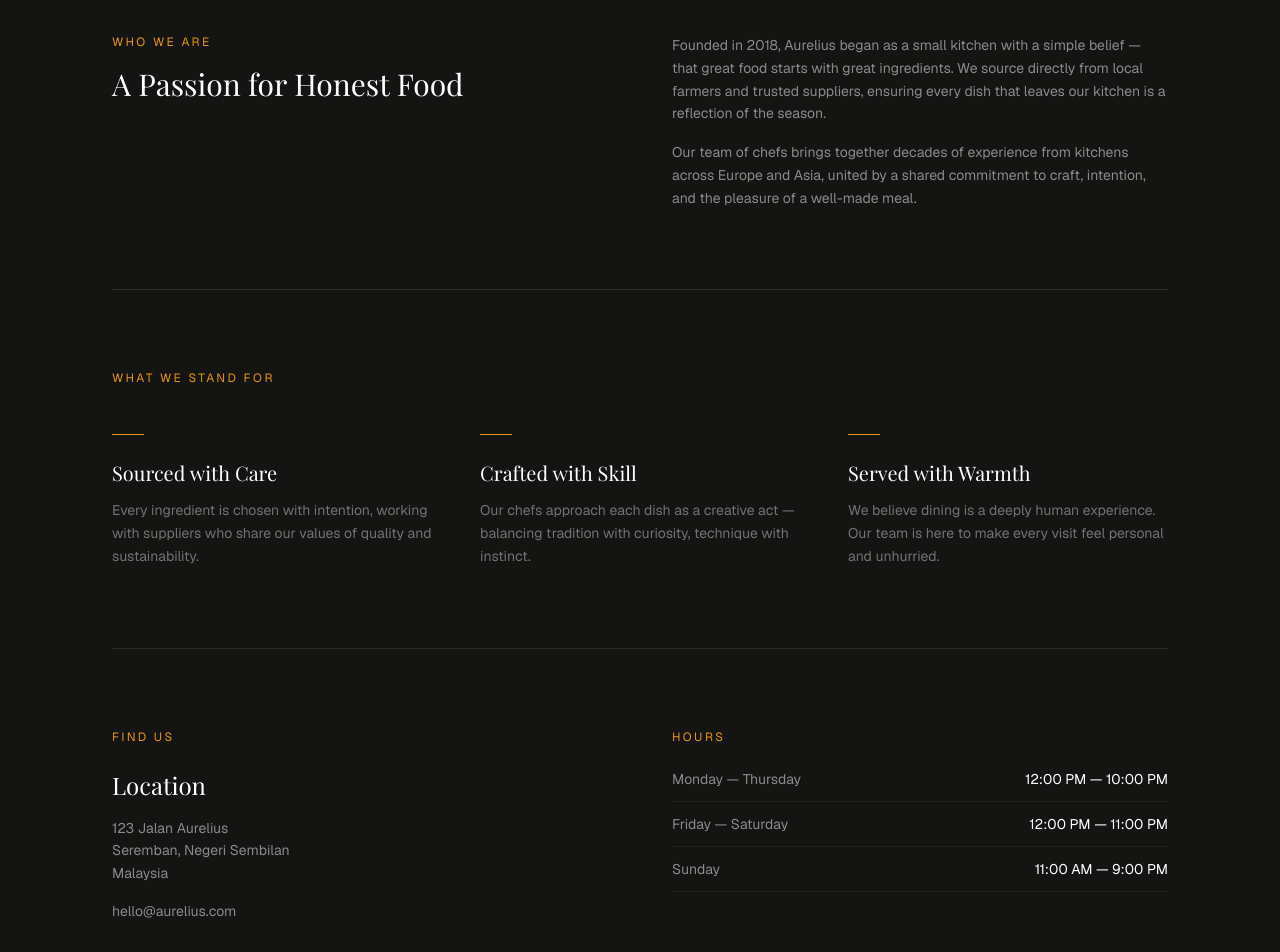
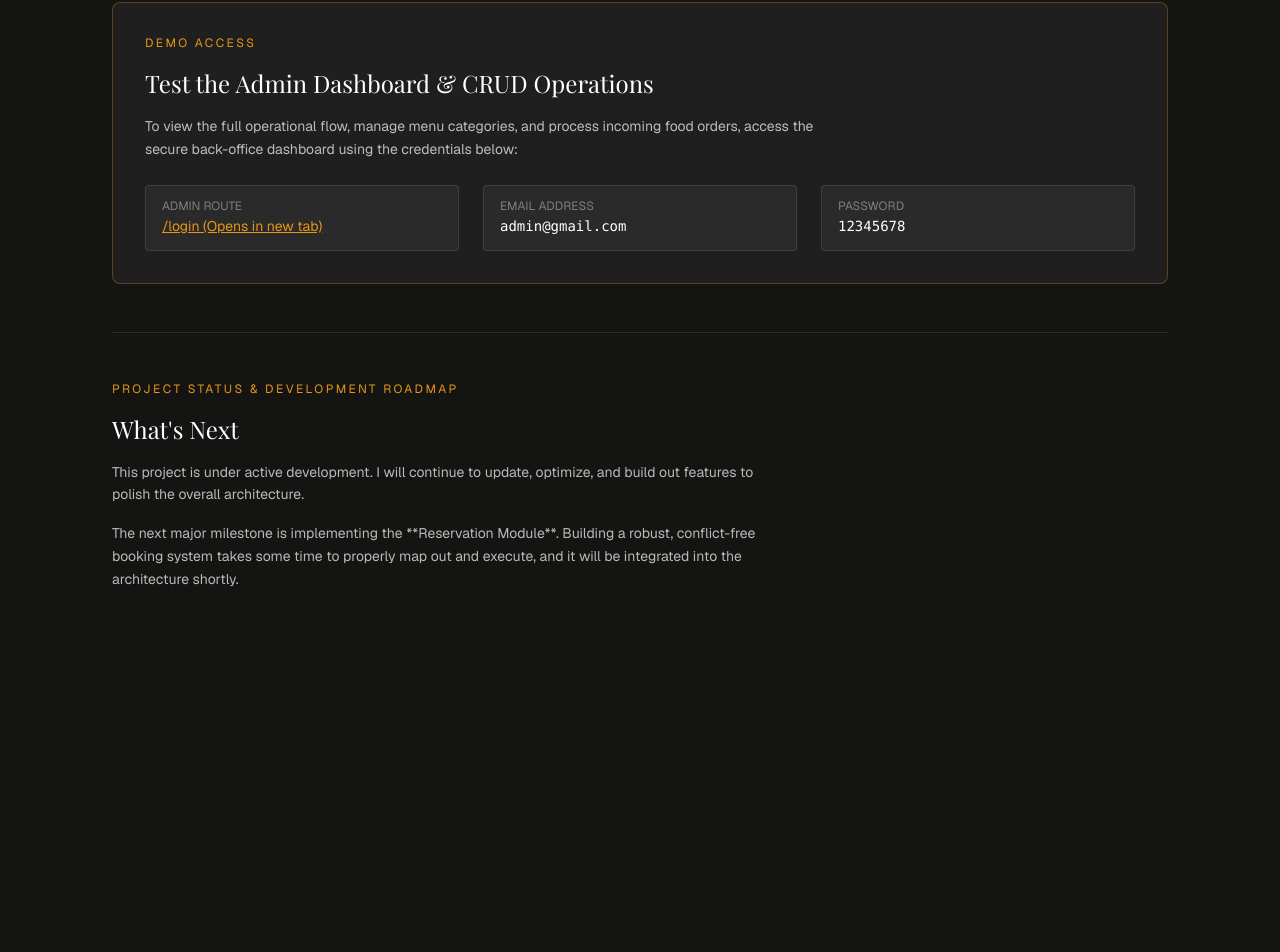
Before and after one commit to khaixiun/restaurant_system, a Next.js app in the folder frontend/: page /about in a window 1280 px wide. Shown: the part 427-1379 px from the top of the page. After the commit the page ends 1065 px from the top, so only its background shows below. Built offline with nearby package versions, Linux system fonts and the light colour scheme; a web font is replaced by a local one.

Commit message:
Modify and add the apps flow guide/readme, remove register function

```diff
--- a/frontend/app/about/page.tsx
+++ b/frontend/app/about/page.tsx
@@ -1,92 +1,64 @@
-export default function AboutPage() {
+export default function ProjectReadmePage() {
   return (
     <main className="bg-brand-dark min-h-screen">
       <div className="max-w-6xl mx-auto px-6 md:px-12">
 
-        {/* Hero */}
         <div className="pt-32 pb-16 border-b border-white/10">
           <p className="font-sans text-brand-gold text-xs tracking-[0.2em] uppercase mb-4">
-            Our Story
+            Portfolio Showcase
           </p>
           <h1 className="font-serif text-white text-5xl md:text-6xl">
-            About Us
+            Project Readme
           </h1>
         </div>
 
-        {/* Story */}
-        <div className="grid grid-cols-1 md:grid-cols-2 gap-16 py-20 border-b border-white/10">
-          <div>
+        <div className="my-12 bg-white/5 border border-brand-gold/30 rounded-lg p-6 md:p-8">
           <p className="font-sans text-brand-gold text-xs tracking-[0.2em] uppercase mb-4">
-              Who We Are
+            Demo Access
           </p>
-            <h2 className="font-serif text-white text-3xl mb-6">
-              A Passion for Honest Food
+          <h2 className="font-serif text-white text-2xl mb-4">
+            Test the Admin Dashboard & CRUD Operations
           </h2>
+          <p className="font-sans text-white/70 text-sm mb-6 max-w-2xl leading-relaxed">
+            To view the full operational flow, manage menu categories, and process incoming food orders, access the secure back-office dashboard using the credentials below:
+          </p>
+
+          <div className="grid grid-cols-1 md:grid-cols-3 gap-6 items-center">
+            <div className="bg-white/5 px-4 py-3 rounded border border-white/10">
+              <span className="block text-xs text-white/40 font-sans uppercase">Admin Route</span>
+              <a
+                href="/login"
+                target="_blank"
+                rel="noopener noreferrer"
+                className="text-brand-gold text-sm underline hover:text-white transition-colors"
+              >
+                /login (Opens in new tab)
+              </a>
             </div>
-          <div className="flex flex-col gap-4">
-            <p className="font-sans text-white/50 text-sm leading-relaxed">
-              Founded in 2018, Aurelius began as a small kitchen with a simple belief — that great food starts with great ingredients. We source directly from local farmers and trusted suppliers, ensuring every dish that leaves our kitchen is a reflection of the season.
-            </p>
-            <p className="font-sans text-white/50 text-sm leading-relaxed">
-              Our team of chefs brings together decades of experience from kitchens across Europe and Asia, united by a shared commitment to craft, intention, and the pleasure of a well-made meal.
-            </p>
+            <div className="bg-white/5 px-4 py-3 rounded border border-white/10">
+              <span className="block text-xs text-white/40 font-sans uppercase">Email Address</span>
+              <span className="text-white text-sm font-mono selection:bg-brand-gold/30">admin@gmail.com</span>
+            </div>
+            <div className="bg-white/5 px-4 py-3 rounded border border-white/10">
+              <span className="block text-xs text-white/40 font-sans uppercase">Password</span>
+              <span className="text-white text-sm font-mono selection:bg-brand-gold/30">12345678</span>
+            </div>
           </div>
         </div>
 
-        {/* Values */}
-        <div className="py-20 border-b border-white/10">
-          <p className="font-sans text-brand-gold text-xs tracking-[0.2em] uppercase mb-12">
-            What We Stand For
+        <div className="py-12 border-t border-white/10">
+          <p className="font-sans text-brand-gold text-xs tracking-[0.2em] uppercase mb-4">
+            Project Status & Development Roadmap
           </p>
-          <div className="grid grid-cols-1 md:grid-cols-3 gap-12">
-            {[
-              { title: "Sourced with Care", description: "Every ingredient is chosen with intention, working with suppliers who share our values of quality and sustainability." },
-              { title: "Crafted with Skill", description: "Our chefs approach each dish as a creative act — balancing tradition with curiosity, technique with instinct." },
-              { title: "Served with Warmth", description: "We believe dining is a deeply human experience. Our team is here to make every visit feel personal and unhurried." },
-            ].map((value) => (
-              <div key={value.title}>
-                <div className="w-8 h-px bg-brand-gold mb-6" />
-                <h3 className="font-serif text-white text-xl mb-3">{value.title}</h3>
-                <p className="font-sans text-white/40 text-sm leading-relaxed">{value.description}</p>
-              </div>
-            ))}
-          </div>
-        </div>
-
-        {/* Location + Hours */}
-        <div className="grid grid-cols-1 md:grid-cols-2 gap-16 py-20">
-          <div>
-            <p className="font-sans text-brand-gold text-xs tracking-[0.2em] uppercase mb-6">
-              Find Us
+          <h2 className="font-serif text-white text-2xl mb-4">
+            What's Next
+          </h2>
+          <p className="font-sans text-white/70 text-sm max-w-2xl leading-relaxed">
+            This project is under active development. I will continue to update, optimize, and build out features to polish the overall architecture.
           </p>
-            <h3 className="font-serif text-white text-2xl mb-4">Location</h3>
-            <p className="font-sans text-white/50 text-sm leading-relaxed">
-              123 Jalan Aurelius<br />
-              Seremban, Negeri Sembilan<br />
-              Malaysia
+          <p className="font-sans text-white/70 text-sm max-w-2xl leading-relaxed mt-4">
+            The next major milestone is implementing the **Reservation Module**. Building a robust, conflict-free booking system takes some time to properly map out and execute, and it will be integrated into the architecture shortly.
           </p>
-            <p className="font-sans text-white/50 text-sm mt-4">
-              hello@aurelius.com
-            </p>
-          </div>
-
-          <div>
-            <p className="font-sans text-brand-gold text-xs tracking-[0.2em] uppercase mb-6">
-              Hours
-            </p>
-            <div className="flex flex-col gap-3">
-              {[
-                { day: "Monday — Thursday", hours: "12:00 PM — 10:00 PM" },
-                { day: "Friday — Saturday", hours: "12:00 PM — 11:00 PM" },
-                { day: "Sunday", hours: "11:00 AM — 9:00 PM" },
-              ].map((item) => (
-                <div key={item.day} className="flex justify-between border-b border-white/5 pb-3">
-                  <span className="font-sans text-white/50 text-sm">{item.day}</span>
-                  <span className="font-sans text-white text-sm">{item.hours}</span>
-                </div>
-              ))}
-            </div>
-          </div>
         </div>
 
       </div>
--- a/frontend/app/login/page.tsx
+++ b/frontend/app/login/page.tsx
@@ -2,28 +2,20 @@
 
 import { useState } from "react";
 import { useForm } from "react-hook-form";
-import { useRouter } from "next/navigation";
 import { zodResolver } from "@hookform/resolvers/zod";
 import { Eye, EyeOff } from "lucide-react";
-import { loginSchema, registerSchema, type LoginFormData, type RegisterFormData } from "@/schemas/auth";
-import { loginRequest, register } from "@/lib/auth";
+import { loginSchema, type LoginFormData } from "@/schemas/auth";
+import { loginRequest } from "@/lib/auth";
 import { useAuth } from "@/context/AuthContext";
 
 export default function AuthPage() {
   const { login } = useAuth();
-  const router = useRouter();
-  const [isLoginView, setIsLoginView] = useState(true);
   const [showPassword, setShowPassword] = useState(false);
   const [serverError, setServerError] = useState<string | null>(null);
 
   const loginForm = useForm<LoginFormData>({
     resolver: zodResolver(loginSchema),
     defaultValues: { email: "", password: "" },
-  });
-
-  const registerForm = useForm<RegisterFormData>({
-    resolver: zodResolver(registerSchema),
-    defaultValues: { name: "", email: "", password: "", confirmPassword: "" },
   });
 
   const onLoginSubmit = async (data: LoginFormData) => {
@@ -35,75 +27,25 @@ export default function AuthPage() {
         name: response.name,
         role: response.role,
       });
-      window.location.href = "/";
+      window.location.href = "/admin/foods";
     } catch (error: any) {
       setServerError(error.response?.data?.message || "Invalid email or password.");
     }
-  };
-
-  const onRegisterSubmit = async (data: RegisterFormData) => {
-    try {
-      setServerError(null);
-      await register({
-        name: data.name,
-        email: data.email,
-        password: data.password,
-      });
-      setIsLoginView(true);
-      loginForm.setValue("email", data.email);
-    } catch (error: any) {
-      setServerError(error.response?.data?.message || "Registration failed.");
-    }
-  };
-
-  const toggleView = () => {
-    setServerError(null);
-    loginForm.reset();
-    registerForm.reset();
-    setIsLoginView(!isLoginView);
   };
 
   return (
     <div className="flex min-h-screen items-center justify-center bg-brand-dark px-4 py-12">
       <div className="w-full max-w-md border border-white/10 bg-[#2a2a28] p-8">
 
-        {/* Branding */}
         <div className="mb-8">
           <p className="font-sans text-brand-gold text-xs tracking-[0.2em] uppercase mb-1">
             Aurelius Restaurant
           </p>
           <h1 className="font-serif text-white text-3xl">
-            {isLoginView ? "Welcome Back" : "Create Account"}
+            Admin Sign In
           </h1>
         </div>
 
-        {/* Toggle */}
-        <div className="flex border border-white/10 mb-8">
-          <button
-            type="button"
-            onClick={() => !isLoginView && toggleView()}
-            className={`w-1/2 py-2.5 text-xs tracking-[0.15em] uppercase font-sans transition-colors ${
-              isLoginView
-                ? "bg-brand-gold text-[#1E1E1D]"
-                : "text-white/40 hover:text-white/70"
-            }`}
-          >
-            Sign In
-          </button>
-          <button
-            type="button"
-            onClick={() => isLoginView && toggleView()}
-            className={`w-1/2 py-2.5 text-xs tracking-[0.15em] uppercase font-sans transition-colors ${
-              !isLoginView
-                ? "bg-brand-gold text-[#1E1E1D]"
-                : "text-white/40 hover:text-white/70"
-            }`}
-          >
-            Register
-          </button>
-        </div>
-
-        {/* Server Error */}
         {serverError && (
           <div className="mb-6 border border-red-500/30 bg-red-900/20 p-3 text-sm text-red-400">
             {serverError}
@@ -111,58 +53,26 @@ export default function AuthPage() {
         )}
 
         <form
-          onSubmit={
-            isLoginView
-              ? loginForm.handleSubmit(onLoginSubmit)
-              : registerForm.handleSubmit(onRegisterSubmit)
-          }
+          onSubmit={loginForm.handleSubmit(onLoginSubmit)}
           className="space-y-5"
         >
-          {/* Name — register only */}
-          {!isLoginView && (
-            <div>
-              <label className="block font-sans text-xs tracking-widest uppercase text-white/50 mb-2">
-                Full Name
-              </label>
-              <input
-                type="text"
-                {...registerForm.register("name")}
-                placeholder="John Doe"
-                className="w-full bg-transparent border border-white/10 px-4 py-3 text-sm text-white placeholder-white/20 outline-none focus:border-brand-gold transition-colors"
-              />
-              {registerForm.formState.errors.name && (
-                <p className="mt-1.5 text-xs text-red-400">
-                  {registerForm.formState.errors.name.message}
-                </p>
-              )}
-            </div>
-          )}
-
-          {/* Email */}
           <div>
             <label className="block font-sans text-xs tracking-widest uppercase text-white/50 mb-2">
               Email Address
             </label>
             <input
               type="email"
-              {...(isLoginView
-                ? loginForm.register("email")
-                : registerForm.register("email"))}
-              placeholder="john@example.com"
+              {...loginForm.register("email")}
+              placeholder="admin@example.com"
               className="w-full bg-transparent border border-white/10 px-4 py-3 text-sm text-white placeholder-white/20 outline-none focus:border-brand-gold transition-colors"
             />
-            {(isLoginView
-              ? loginForm.formState.errors.email
-              : registerForm.formState.errors.email) && (
+            {loginForm.formState.errors.email && (
               <p className="mt-1.5 text-xs text-red-400">
-                {isLoginView
-                  ? loginForm.formState.errors.email?.message
-                  : registerForm.formState.errors.email?.message}
+                {loginForm.formState.errors.email?.message}
               </p>
             )}
           </div>
 
-          {/* Password */}
           <div>
             <label className="block font-sans text-xs tracking-widest uppercase text-white/50 mb-2">
               Password
@@ -170,9 +80,7 @@ export default function AuthPage() {
             <div className="relative">
               <input
                 type={showPassword ? "text" : "password"}
-                {...(isLoginView
-                  ? loginForm.register("password")
-                  : registerForm.register("password"))}
+                {...loginForm.register("password")}
                 placeholder="••••••••"
                 className="w-full bg-transparent border border-white/10 px-4 py-3 pr-10 text-sm text-white placeholder-white/20 outline-none focus:border-brand-gold transition-colors"
               />
@@ -184,54 +92,19 @@ export default function AuthPage() {
                 {showPassword ? <EyeOff className="h-4 w-4" /> : <Eye className="h-4 w-4" />}
               </button>
             </div>
-            {(isLoginView
-              ? loginForm.formState.errors.password
-              : registerForm.formState.errors.password) && (
+            {loginForm.formState.errors.password && (
               <p className="mt-1.5 text-xs text-red-400">
-                {isLoginView
-                  ? loginForm.formState.errors.password?.message
-                  : registerForm.formState.errors.password?.message}
+                {loginForm.formState.errors.password?.message}
               </p>
             )}
           </div>
 
-          {/* Confirm Password — register only */}
-          {!isLoginView && (
-            <div>
-              <label className="block font-sans text-xs tracking-widest uppercase text-white/50 mb-2">
-                Confirm Password
-              </label>
-              <input
-                type={showPassword ? "text" : "password"}
-                {...registerForm.register("confirmPassword")}
-                placeholder="••••••••"
-                className="w-full bg-transparent border border-white/10 px-4 py-3 text-sm text-white placeholder-white/20 outline-none focus:border-brand-gold transition-colors"
-              />
-              {registerForm.formState.errors.confirmPassword && (
-                <p className="mt-1.5 text-xs text-red-400">
-                  {registerForm.formState.errors.confirmPassword.message}
-                </p>
-              )}
-            </div>
-          )}
-
-          {/* Submit */}
           <button
             type="submit"
-            disabled={
-              isLoginView
-                ? loginForm.formState.isSubmitting
-                : registerForm.formState.isSubmitting
-            }
+            disabled={loginForm.formState.isSubmitting}
             className="w-full bg-brand-gold text-[#1E1E1D] font-sans text-xs tracking-[0.2em] uppercase py-3.5 hover:bg-brand-accent transition-colors disabled:opacity-50 mt-2"
           >
-            {isLoginView
-              ? loginForm.formState.isSubmitting
-                ? "Signing In..."
-                : "Sign In"
-              : registerForm.formState.isSubmitting
-              ? "Creating Account..."
-              : "Create Account"}
+            {loginForm.formState.isSubmitting ? "Signing In..." : "Sign In"}
           </button>
         </form>
       </div>
--- a/frontend/components/Navbar.tsx
+++ b/frontend/components/Navbar.tsx
@@ -35,14 +35,14 @@ export default function Navbar() {
                         MENU
                     </Link>
 
-                    {user && (
+                    {/* {user && (
                         <Link href="/reservations" className="text-sm tracking-widest text-gray-300 hover:text-white transition-colors">
                         RESERVATIONS
                         </Link>
-                    )}
+                    )} */}
 
                     <Link href="/about" className="text-sm tracking-widest text-gray-300 hover:text-white transition-colors">
-                        ABOUT
+                        READ ME
                     </Link>
 
                     {user ? (
```
Lines whose indentation alone changed are shown as unchanged.
